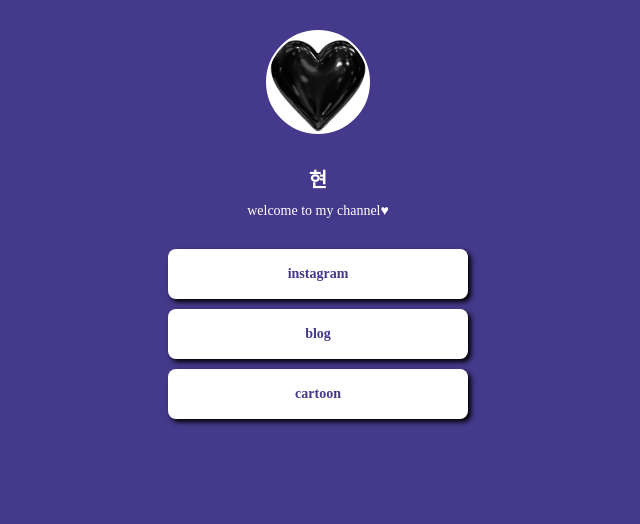
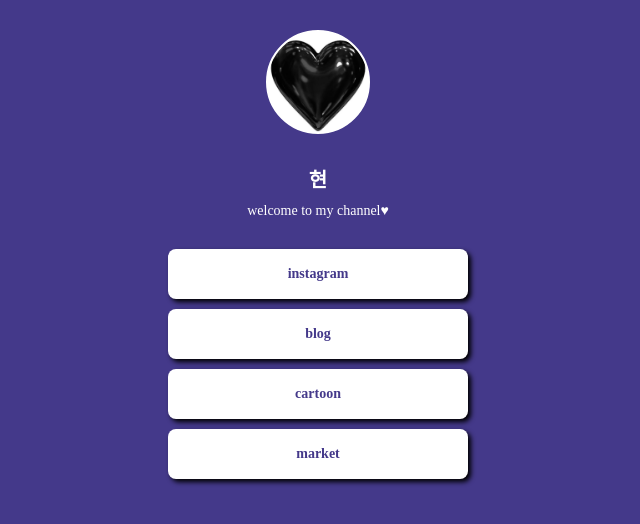
Before and after one commit to jinrisjinri/mypage, a plain HTML site: page index.html in a window 1280 px wide. Shown: the whole page, without its empty margins (322-962 px from the left). Drawn offline with Linux system fonts and the light colour scheme; a web font is replaced by a local one.

Commit message:
Update index.html

```diff
--- a/index.html
+++ b/index.html
@@ -88,6 +88,7 @@
             <a target="_blank" href="https://www.instagram.com/snieeyaa/">instagram</a>
             <a target="_blank" href="https://blog.naver.com/alwaysbbb">blog</a>
             <a target="_blank" href="https://www.instagram.com/zinri_toon/">cartoon</a>
+            <a target="_blank" href="https://www.instagram.com/killer_club_/">market</a>
         </div>
         <!-- 우리가 웹페이지에서 볼 수 있는 부분을 세팅하는 곳이죠.
              우리가 집에서 눈에 볼 수 있는 집 구조들을 설정하는 곳이죠.-->
```
